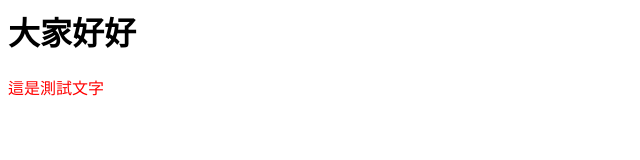
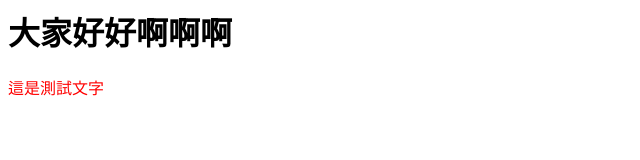
Before and after one commit to fu860114/hahow-git, a plain HTML site: page index2.htm in a window 1280 px wide. Shown: the whole page, without its empty margins (0-640 px from the left). Drawn offline with Linux system fonts and the light colour scheme.

Commit message:
change index2.htm

```diff
--- a/index2.htm
+++ b/index2.htm
@@ -5,7 +5,7 @@
   </head>
 
   <body>
-    <h1>大家好好</h1>
+    <h1>大家好好啊啊啊</h1>
     <p class="red-color">這是測試文字</p>
   </body>
 </html>
```
